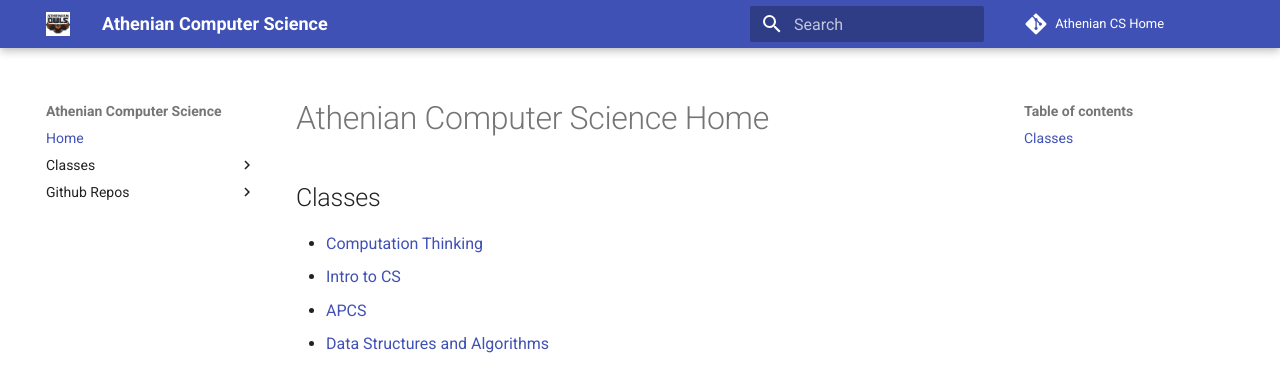
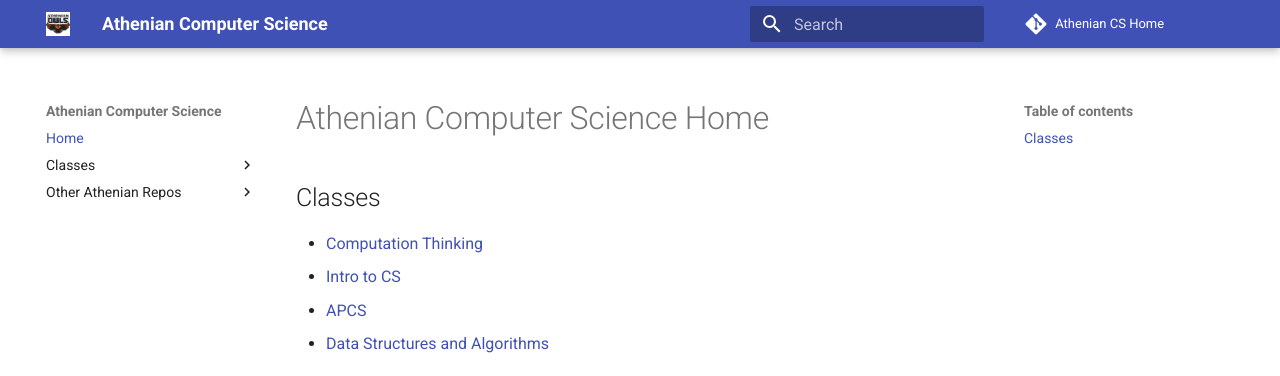
Before and after one commit to athenian-computational-thinking/athenian-cs-mkdocs, an MkDocs documentation site: the page built from docs/index.md, in a window 1280 px wide. Shown: the top 376 px of the page. Built offline with MkDocs 1.6.1 and Material for MkDocs 9.7.7, drawn with Linux system fonts in a browser that asks for light colours; comment, search, counter and statistics services are not loaded.

Commit message:
Update docs

```diff
--- a/mkdocs.yml
+++ b/mkdocs.yml
@@ -13,9 +13,9 @@ nav:
       - Intro to CS: intro.md
       - APCS: apcs.md
       - Data Structures and Algorithms: datastructures.md
-  - Github Repos:
-      - FRC Robotics: https://github.com/athenian-robotics
+  - Other Athenian Repos:
       - Programming Tutorials: https://github.com/athenian-programming
+      - Athenian FLL: https://github.com/athenian-fll/athenian-fll.github.io
 
 theme:
   name: 'material'
```
